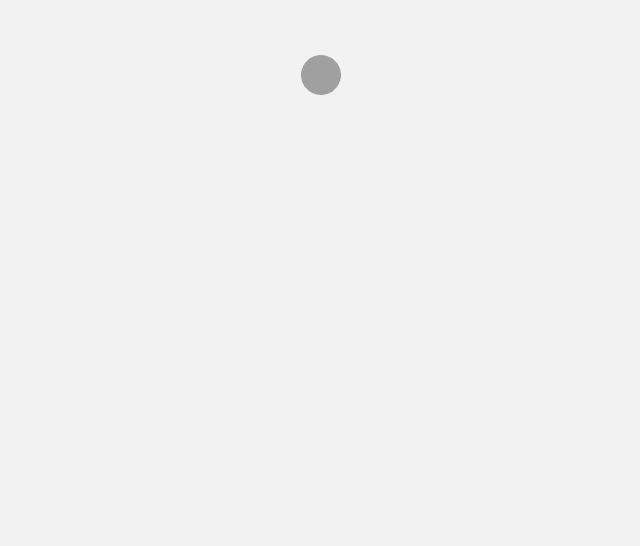
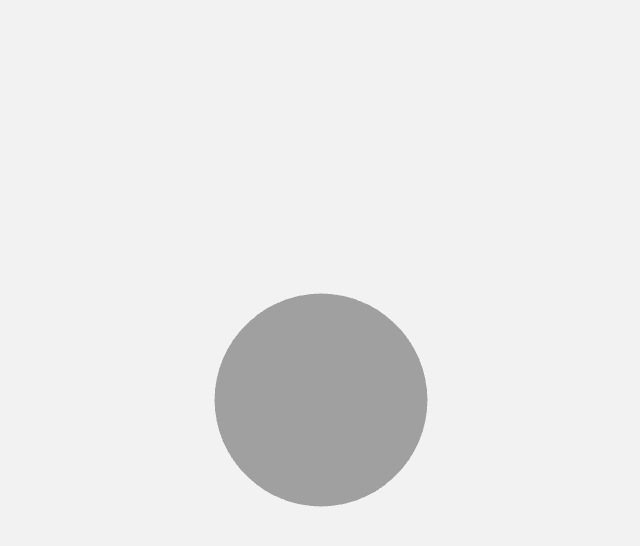
Before and after one commit to sefeoluwa/Three, a React (Vite) app: page / in a window 1280 px wide. Shown: the top 546 px of the page, without its empty margins (319-959 px from the left). Built offline with nearby package versions, Linux system fonts and the light colour scheme.

Commit message:
added canvas styling

```diff
--- a/src/App.jsx
+++ b/src/App.jsx
@@ -6,7 +6,7 @@ function App() {
 
   return (
     <>
-      <Canvas>
+      <Canvas className='canvas'>
         <Suspense fallback={null}>
           <Three />
         </Suspense>
--- a/src/index.css
+++ b/src/index.css
@@ -7,4 +7,9 @@ body {
     display: flex;
     align-items: center;
     justify-content: center;
+    height: 100vh;
 }
+
+.canvas {
+    height: 100vh !important;
+}
```
